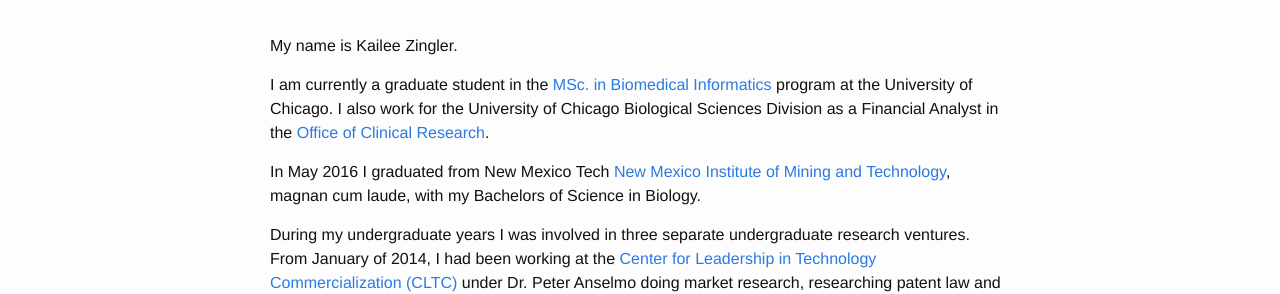
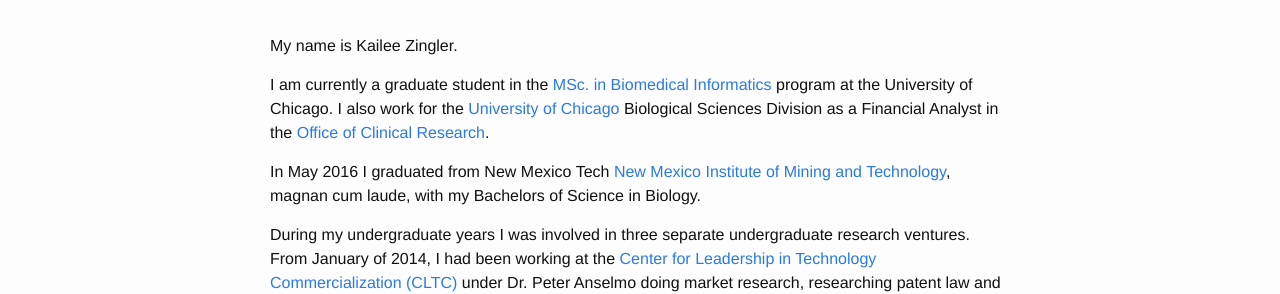
Before and after one commit to kzingler/kzingler.github.io, a Jekyll site: the page built from about.md, in a window 1280 px wide. Shown: the part 186-480 px from the top of the page. Built offline with Jekyll 4.4.1, drawn with Linux system fonts in a browser that asks for light colours; some of the changed lines change nothing that is shown.

Commit message:
added hyperlink

```diff
--- a/about.md
+++ b/about.md
@@ -6,7 +6,7 @@
 My name is Kailee Zingler.
 
 I am currently a graduate student in the [MSc. in Biomedical Informatics](https://grahamschool.uchicago.edu/academic-programs/masters-degrees/biomedical-informatics) program at the University of Chicago.
-I also work for the University of Chicago Biological Sciences Division as a Financial Analyst in the
+I also work for the [University of Chicago](https://en.wikipedia.org/wiki/University_of_Chicago) Biological Sciences Division as a Financial Analyst in the
 [Office of Clinical Research](http://bsdocr.bsd.uchicago.edu).
 
 In May 2016 I graduated from New Mexico Tech [New Mexico Institute of Mining and
```
